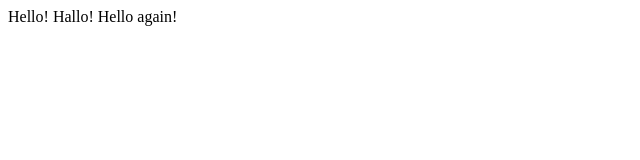
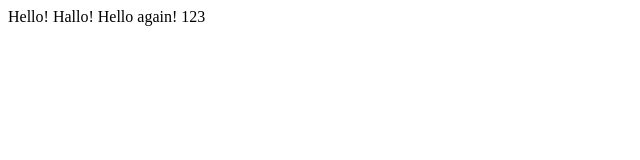
Before and after one commit to pauste0977/Paul0, a plain HTML site: page hello.html in a window 1280 px wide. Shown: the full height of the page, 0-640 px from the left. Drawn offline with Linux system fonts and the light colour scheme.

Commit message:
Update hello.html

```diff
--- a/hello.html
+++ b/hello.html
@@ -3,5 +3,5 @@
 		<head>
 			<title>Paul Page!</title>
 		</head>
-		<body>Hello! Hallo! Hello again!</body>
+		<body>Hello! Hallo! Hello again! 123</body>
 	</html>
```
